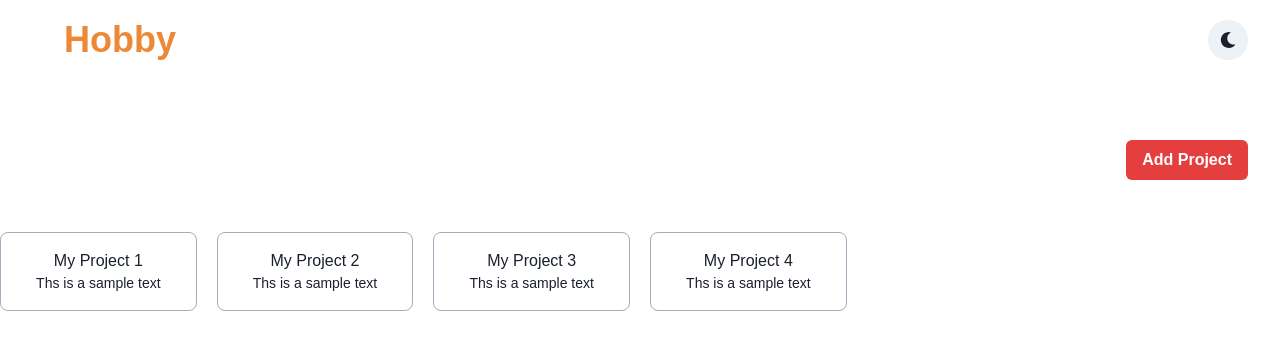
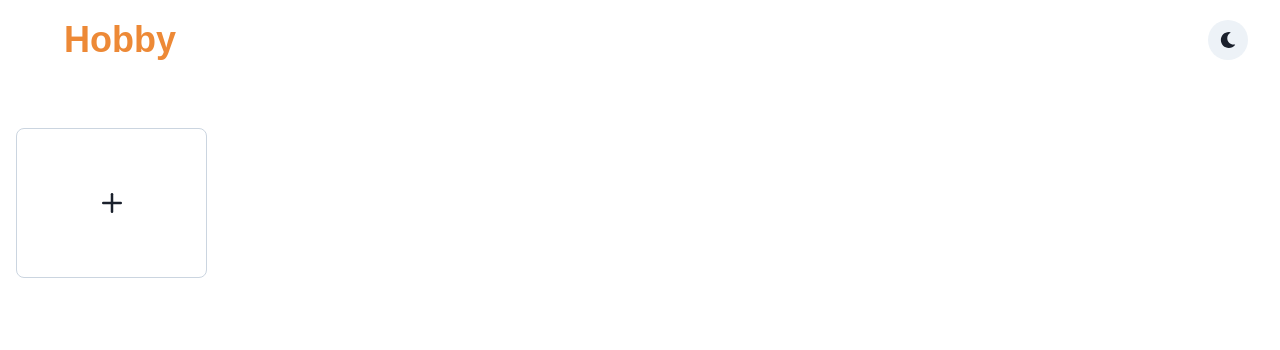
Before and after one commit to Anushwar/hobby, a React (Create React App) app: page / in a window 1280 px wide. Shown: the top 350 px of the page. Built offline with nearby package versions, Linux system fonts and the light colour scheme.

Commit message:
Setup Redux and create states

```diff
--- a/package.json
+++ b/package.json
@@ -13,8 +13,10 @@
     "react": "^17.0.2",
     "react-dom": "^17.0.2",
     "react-icons": "^4.2.0",
+    "react-redux": "^7.2.4",
     "react-router-dom": "^5.2.0",
     "react-scripts": "4.0.3",
+    "redux": "^4.1.0",
     "web-vitals": "^1.0.1"
   },
   "scripts": {
--- a/src/App.js
+++ b/src/App.js
@@ -1,6 +1,8 @@
+/* eslint-disable react/jsx-props-no-spreading */
 /** @jsxImportSource */
 import { BrowserRouter as Router, Switch, Route } from "react-router-dom";
 import Add from "./pages/Add";
+import CardDetails from "./pages/CardDetails";
 import Edit from "./pages/Edit";
 import Home from "./pages/Home";
 
@@ -8,15 +10,12 @@ const App = () => {
   return (
     <Router>
       <Switch>
-        <Route exact path="/">
-          <Home />
-        </Route>
-        <Route path="/projects/add">
-          <Add />
-        </Route>
-        <Route path="/projects/edit">
-          <Edit />
-        </Route>
+        <Route exact path="/" component={Home} />
+
+        <Route path="/projects/add" component={Add} />
+
+        <Route path="/projects/edit" component={Edit} />
+        <Route path="/projects/:index/(view|edit)" component={CardDetails} />
       </Switch>
     </Router>
   );
--- a/src/index.js
+++ b/src/index.js
@@ -1,15 +1,19 @@
 import React, { StrictMode } from "react";
 import ReactDOM from "react-dom";
 import { ChakraProvider, ColorModeScript } from "@chakra-ui/react";
+import { Provider } from "react-redux";
 import theme from "./theme";
 import App from "./App";
 import reportWebVitals from "./reportWebVitals";
+import store from "./redux";
 
 ReactDOM.render(
   <StrictMode>
     <ChakraProvider theme={theme}>
       <ColorModeScript initialcolormode="light" />
-      <App />
+      <Provider store={store}>
+        <App />
+      </Provider>
     </ChakraProvider>
   </StrictMode>,
   document.getElementById("root")
--- a/src/pages/Add.js
+++ b/src/pages/Add.js
@@ -5,11 +5,15 @@ import {
   Input,
   FormControl,
   Container,
-  Text,
   Textarea,
+  Heading,
 } from "@chakra-ui/react";
 import styled from "@emotion/styled";
+import { useState } from "react";
+import { useDispatch } from "react-redux";
+// import { useHistory } from "react-router-dom";
 import Navbar from "../components/Navbar";
+import { addHobbyDispatch } from "../redux/triggers/hobbies";
 
 const Form = styled.form({
   display: "inline-flex",
@@ -18,30 +22,47 @@ const Form = styled.form({
 });
 
 const Add = () => {
+  const [title, setTitle] = useState("");
+  const [desc, setDesc] = useState("");
+
+  const dispatch = useDispatch();
+  // const history = useHistory();
+  const handleSubmit = (evt) => {
+    evt.preventDefault();
+    try {
+      addHobbyDispatch({
+        title,
+        desc,
+      })(dispatch);
+    } catch (e) {
+      console.log(e.message);
+    }
+  };
   return (
     <>
       <Navbar />
       <Container centerContent alignItems="center" w="100%" maxW="325" mt={50}>
-        <Text>Enter your project details</Text>
-        <Form noValidate>
-          <FormControl>
+        <Heading fontSize="lg">Enter your project details</Heading>
+        <Form onSubmit={handleSubmit}>
+          <FormControl mt="2rem">
             <Input
               name="project"
               id="project"
               placeholder="Enter your Project title"
+              onChange={(e) => setTitle(e.target.value)}
               autoFocus
             />
           </FormControl>
           <FormControl mt="1rem">
             <Textarea
-              id="password"
-              name="password"
-              type="textarea"
+              id="desc"
+              name="desc"
               placeholder="Enter your project description here."
+              onChange={(e) => setDesc(e.target.value)}
               isRequired
             />
           </FormControl>
-          <Button type="submit" appearance="primary" mt="40px" width="100%">
+          <Button type="subtmit" appearance="primary" mt="40px" width="100%">
             Add new project.
           </Button>
         </Form>
--- a/src/pages/CardDetails.js
+++ b/src/pages/CardDetails.js
@@ -0,0 +1,7 @@
+import React from "react";
+
+const CardDetails = () => {
+  return <div>Hi</div>;
+};
+
+export default CardDetails;
--- a/src/pages/Home.js
+++ b/src/pages/Home.js
@@ -3,10 +3,13 @@ import React, { useState } from "react";
 import styled from "@emotion/styled";
 import { Text, Flex, Heading, Button, Spacer } from "@chakra-ui/react";
 import { Link, useHistory } from "react-router-dom";
+import { FiPlus } from "react-icons/fi";
+import { useSelector } from "react-redux";
 import Navbar from "../components/Navbar";
 
 const GridContainer = styled.div({
   display: "grid",
+  padding: "1rem",
   columnGap: 20,
   rowGap: 20,
   alignItems: "center",
@@ -19,10 +22,12 @@ const ClassContainer = styled.div(({ theme }) => {
   return {
     width: "100%",
     display: "flex",
+    minHeight: 150,
     flexDirection: "column",
     alignItems: "center",
+    justifyContent: "center",
     borderRadius: radii.lg,
-    border: `0.1px solid ${colors.gray[400]}`,
+    border: `0.1px solid ${colors.gray[300]}`,
     userSelect: "none",
     padding: "1rem 0",
     textAlign: "center",
@@ -36,6 +41,7 @@ const ClassContainer = styled.div(({ theme }) => {
   };
 });
 const Home = () => {
+  const hobbies = useSelector(({ hobbyData }) => hobbyData.hobbies);
   const [projects, setProjects] = useState([
     { title: "My Project 1", description: "Ths is a sample text" },
     { title: "My Project 2", description: "Ths is a sample text" },
@@ -47,30 +53,19 @@ const Home = () => {
   return (
     <>
       <Navbar />
-      <Flex
-        align="center"
-        justify="space-between"
-        direction="row"
-        wrap="no-wrap"
-        height="5rem"
-        px={8}
-        mt={10}
-      >
-        <Spacer />
-        <Button colorScheme="red" onClick={() => history.push(`/projects/add`)}>
-          Add Project
-        </Button>
-      </Flex>
       <GridContainer>
-        {projects &&
-          projects.map((project) => (
+        {hobbies &&
+          hobbies.map((hobby, index) => (
             <ClassContainer
-              onClick={() => history.push(`/projects/${project.title}`)}
+              onClick={() => history.push(`/projects/${index}/view`)}
             >
-              <Text>{project.title}</Text>
-              <Text fontSize="sm">{project.description}</Text>
+              <Heading size="md">{hobby.title}</Heading>
+              <Text fontSize="sm">{hobby.desc}</Text>
             </ClassContainer>
           ))}
+        <ClassContainer onClick={() => history.push(`/projects/add`)}>
+          <FiPlus size={30} />
+        </ClassContainer>
       </GridContainer>
     </>
   );
--- /dev/null
+++ b/src/redux/actions/hobbies.js
@@ -0,0 +1,12 @@
+export const ADD_HOBBY = "ADD_HOBBY";
+export const DELETE_HOBBY = "DELETE_HOBBY";
+
+export const addHobby = (hobby) => ({
+  type: ADD_HOBBY,
+  hobby,
+});
+
+export const deleteHobby = (index) => ({
+  type: DELETE_HOBBY,
+  index,
+});
--- /dev/null
+++ b/src/redux/index.js
@@ -0,0 +1,13 @@
+/* eslint-disable no-underscore-dangle */
+import { createStore } from "redux";
+import reducers from "./reducers";
+
+const store = createStore(
+  reducers,
+  {},
+  process.env.REACT_APP_BUILD_ENV !== "production" &&
+    window.__REDUX_DEVTOOLS_EXTENSION__ &&
+    window.__REDUX_DEVTOOLS_EXTENSION__()
+);
+
+export default store;
--- /dev/null
+++ b/src/redux/reducers/hobbies.js
@@ -0,0 +1,15 @@
+import { ADD_HOBBY, DELETE_HOBBY } from "../actions/hobbies";
+
+export default (state = { hobbies: [] }, action) => {
+  switch (action.type) {
+    case ADD_HOBBY: {
+      return { ...state, hobbies: [...state.hobbies, action.hobby] };
+    }
+    case DELETE_HOBBY: {
+      return { ...state, hobbies: state.hobbies.splice(action.index, 1) };
+    }
+    default: {
+      return { ...state };
+    }
+  }
+};
--- /dev/null
+++ b/src/redux/reducers/index.js
@@ -0,0 +1,8 @@
+import { combineReducers } from "redux";
+import hobbyReducer from "./hobbies";
+
+const reducer = combineReducers({
+  hobbyData: hobbyReducer,
+});
+
+export default reducer;
--- /dev/null
+++ b/src/redux/triggers/hobbies.js
@@ -0,0 +1,13 @@
+import { addHobby, deleteHobby } from "../actions/hobbies";
+
+export const addHobbyDispatch = (hobby) => {
+  return (dispatch) => {
+    dispatch(addHobby(hobby));
+    console.log(hobby);
+  };
+};
+export const deleteHobbyDispatch = (index) => {
+  return (dispatch) => {
+    dispatch(deleteHobby(index));
+  };
+};
```
Also changed, not shown: 1 other file (tests, documents, lock files or other folders).
